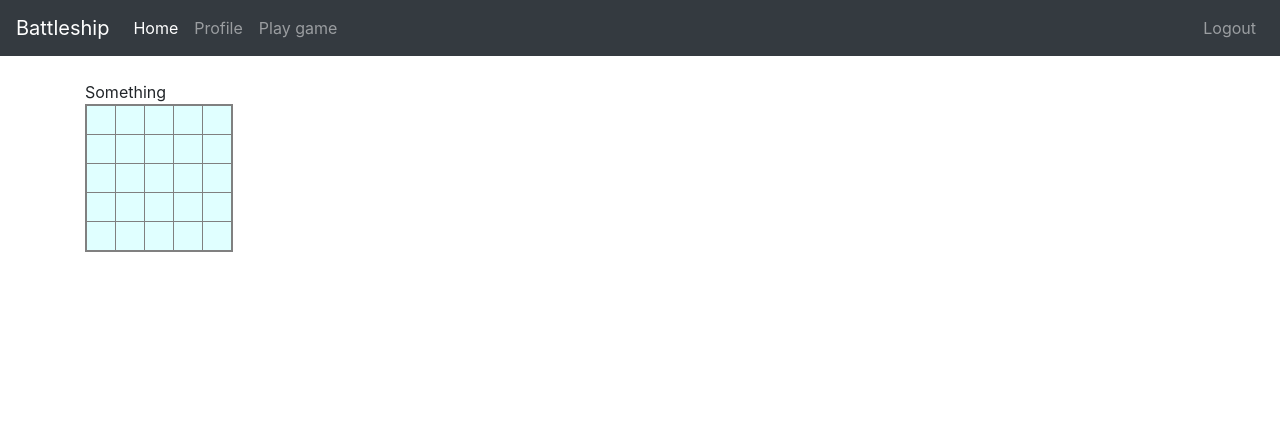
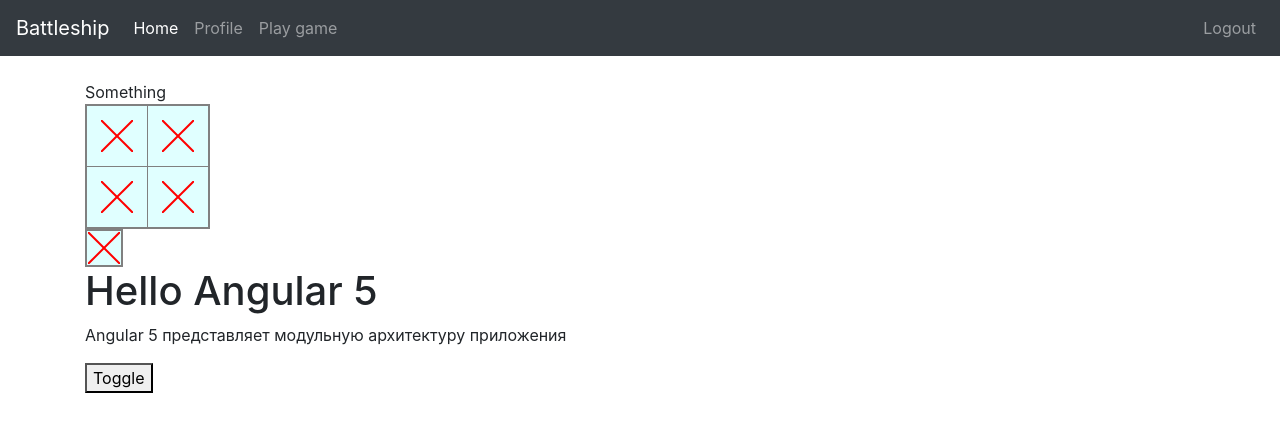
Before and after one commit to belpyro/GamePortal, an Angular app in the folder GamePortal/AliaksNad.Battleship.Client/BattleshipClient/: page /home in a window 1280 px wide. Shown: the top 432 px of the page. Built offline with nearby package versions, Linux system fonts and the light colour scheme.

Commit message:
+ added ship dead cell

```diff
--- a/GamePortal/AliaksNad.Battleship.Client/BattleshipClient/src/app/components/game/battlefield/battlefield.component.html
+++ b/GamePortal/AliaksNad.Battleship.Client/BattleshipClient/src/app/components/game/battlefield/battlefield.component.html
@@ -1,9 +1,54 @@
 <a>Something</a>
 
+<div>
   <table>
     <tbody>
       <tr *ngFor="let item of num">
-      <th *ngFor="let item of num"></th>
+        <th
+          class="battlefield-cell battlefield-cell__busy battlefield-cell__hit battlefield-cell__done"
+          *ngFor="let item of num"
+        >
+          <div class="battlefield-cell-content">
+            <span class="z"></span>
+          </div>
+        </th>
       </tr>
     </tbody>
   </table>
+</div>
+
+<div>
+  <table>
+    <tbody>
+      <tr>
+        <td
+          class="battlefield-cell battlefield-cell__busy battlefield-cell__hit battlefield-cell__done"
+        >
+          <div class="battlefield-cell-content" data-y="5" data-x="3">
+            <span class="z"></span>&nbsp;
+            <!-- <div
+              data-id="gpcuVzFpb8vg"
+              data-length="1"
+              data-position="h"
+              class="ship-box ship-box__h"
+              style="
+                width: 2em;
+                height: 2em;
+                padding-right: 0px;
+                padding-bottom: 0px;
+              "
+            ></div> -->
+          </div>
+        </td>
+      </tr>
+    </tbody>
+  </table>
+</div>
+
+<div [ngClass]="{ invisible: visibility }">
+  <h1>Hello Angular 5</h1>
+  <p>
+    Angular 5 представляет модульную архитектуру приложения
+  </p>
+</div>
+<button (click)="toggle()">Toggle</button>
--- a/GamePortal/AliaksNad.Battleship.Client/BattleshipClient/src/app/components/game/battlefield/battlefield.component.scss
+++ b/GamePortal/AliaksNad.Battleship.Client/BattleshipClient/src/app/components/game/battlefield/battlefield.component.scss
@@ -12,3 +12,68 @@ th:hover {
   padding: 14px 14px;
   background-color: cyan;
 }
+.H {
+  content: "h";
+  height: 100%;
+  width: 100%;
+  position: absolute;
+  top: 0;
+  left: 0;
+  z-index: 1;
+  overflow: hidden;
+  box-sizing: border-box;
+  content: "";
+  position: absolute;
+  z-index: -1;
+  background: red;
+  -webkit-transform: rotate(-45deg);
+  -moz-transform: rotate(-45deg);
+  -ms-transform: rotate(-45deg);
+  transform: rotate(-45deg);
+}
+
+.battlefield-cell-content {
+  position: relative;
+  height: 2em;
+  width: 2em;
+}
+
+// .battlefield-cell__hit .battlefield-cell-content {
+//   background: 0 0;
+//   position: relative;
+// }
+.battlefield-cell__hit .battlefield-cell-content .z {
+  height: 100%;
+  width: 100%;
+  position: absolute;
+  top: 0;
+  left: 0;
+  z-index: 1;
+  overflow: hidden;
+  box-sizing: border-box;
+}
+.battlefield-cell__hit .battlefield-cell-content .z:after,
+.battlefield-cell__hit .battlefield-cell-content .z:before {
+  content: "";
+  position: absolute;
+  z-index: -1;
+  background: red;
+  -webkit-transform: rotate(-45deg);
+  -moz-transform: rotate(-45deg);
+  -ms-transform: rotate(-45deg);
+  transform: rotate(-45deg);
+}
+.battlefield-cell__hit .battlefield-cell-content .z:before {
+  left: 50%;
+  width: 2px;
+  top: -25%;
+  height: 150%;
+  margin-top: 1px;
+}
+.battlefield-cell__hit .battlefield-cell-content .z:after {
+  top: 50%;
+  height: 2px;
+  left: -25%;
+  width: 150%;
+  margin-left: -1px;
+}
--- a/GamePortal/AliaksNad.Battleship.Client/BattleshipClient/src/app/components/game/battlefield/battlefield.component.ts
+++ b/GamePortal/AliaksNad.Battleship.Client/BattleshipClient/src/app/components/game/battlefield/battlefield.component.ts
@@ -7,11 +7,31 @@ import { Component, OnInit } from '@angular/core';
 })
 export class BattlefieldComponent implements OnInit {
 
-  num: number[] = [1, 2, 3, 4, 5];
+  num: number[][] = [[], []];
 
   constructor() { }
 
   ngOnInit(): void {
   }
 
+  initialMap() {
+
+    let createMap = () => {
+      let a = [];
+      for (let i = 0; i < 10; i++) {
+        for (let e = 0; e < 10; e++) {
+          a.push({ x: i, y: e, hit: Math.random() >= 0.5, hasBoat: Math.random() >= 0.5 });
+        }
+      }
+      return a;
+    }
+
+  }
+
+  visibility: boolean = false
+  // переключаем переменную
+  toggle() {
+    this.visibility = !this.visibility
+  }
+
 }
```
Lines whose indentation alone changed are shown as unchanged.
